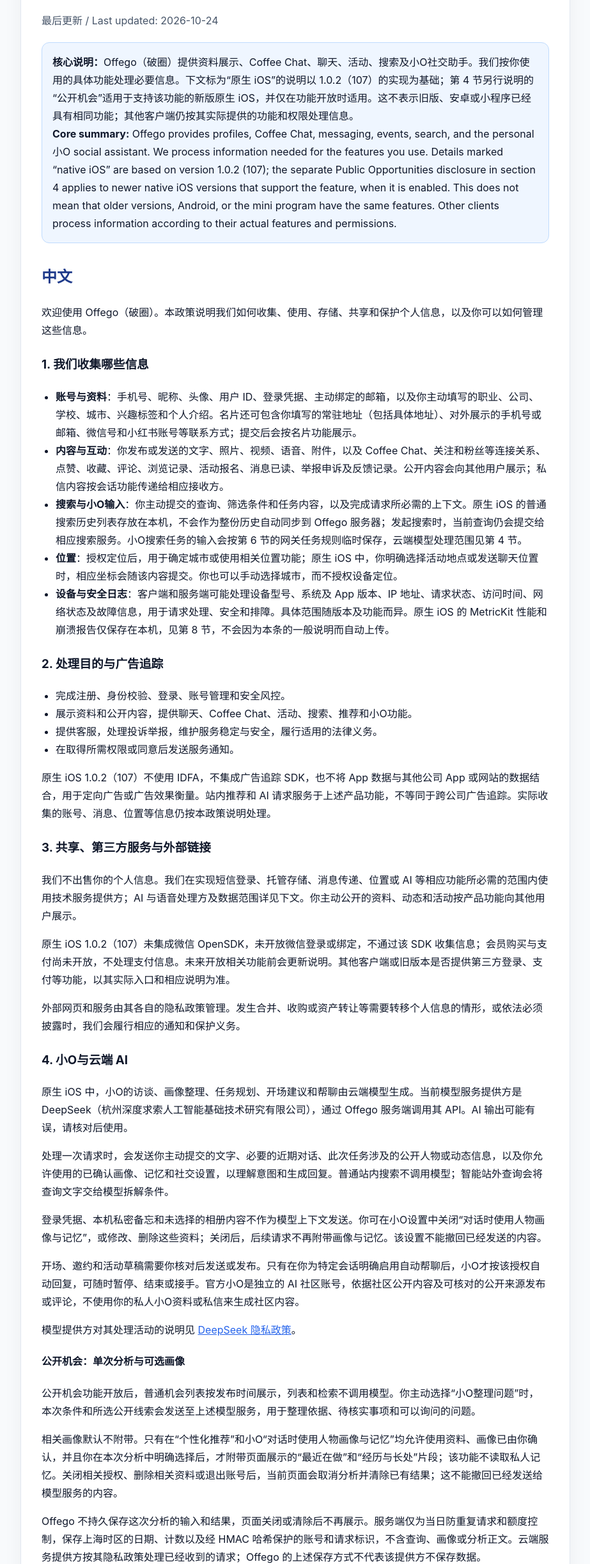
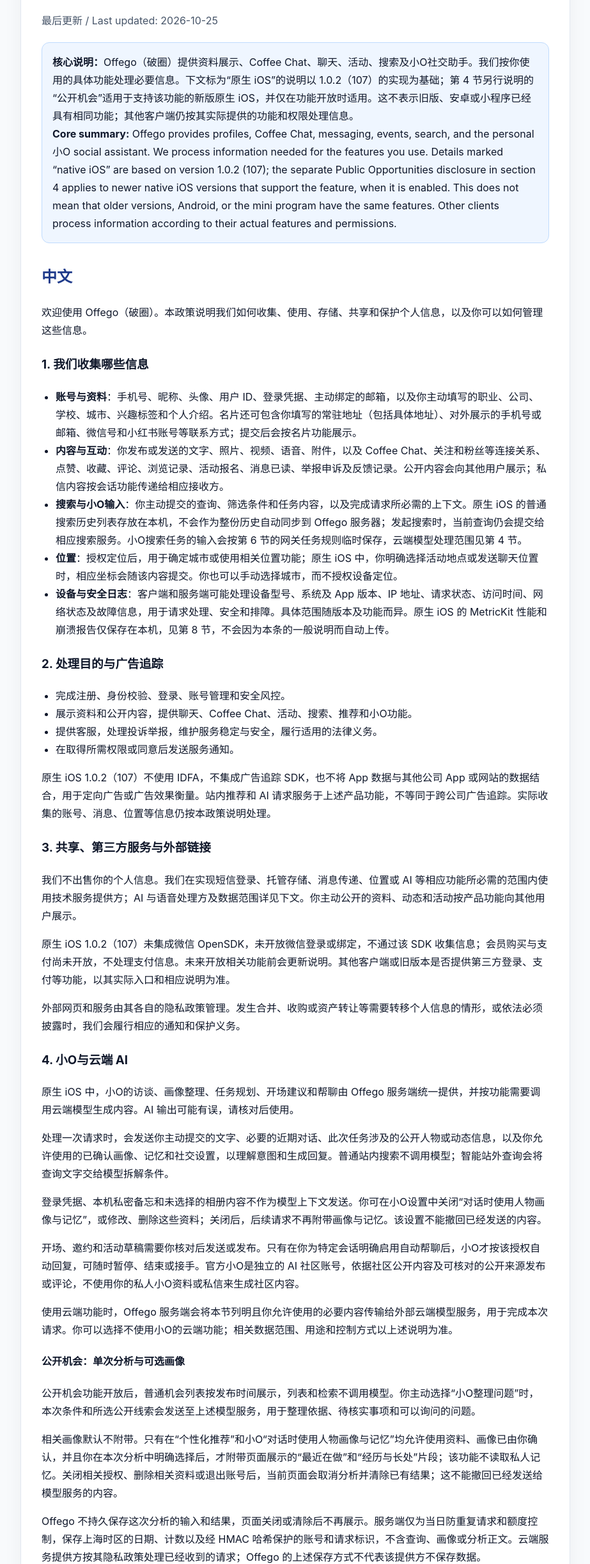
Before and after one commit to diudiuabailu-pixel/app-legal-docs, a plain HTML site: page offego-privacy.html in a window 1280 px wide. Shown: the part 116-2560 px from the top of the page at 64% size, without its empty margins (178-1101 px from the left). Drawn offline with Linux system fonts and the light colour scheme.

Commit message:
Use cloud-model wording in Offego public privacy policy [skip ci]

```diff
--- a/offego-privacy.html
+++ b/offego-privacy.html
@@ -53,7 +53,7 @@
 <body>
   <main class="wrap">
     <h1>Offego（破圈）隐私政策 / Privacy Policy</h1>
-    <p class="meta">最后更新 / Last updated: 2026-10-24</p>
+    <p class="meta">最后更新 / Last updated: 2026-10-25</p>
 
     <div class="note">
       <strong>核心说明：</strong>Offego（破圈）提供资料展示、Coffee Chat、聊天、活动、搜索及小O社交助手。我们按你使用的具体功能处理必要信息。下文标为“原生 iOS”的说明以 1.0.2（107）的实现为基础；第 4 节另行说明的“公开机会”适用于支持该功能的新版原生 iOS，并仅在功能开放时适用。这不表示旧版、安卓或小程序已经具有相同功能；其他客户端仍按其实际提供的功能和权限处理信息。<br>
@@ -88,11 +88,11 @@
       <p>外部网页和服务由其各自的隐私政策管理。发生合并、收购或资产转让等需要转移个人信息的情形，或依法必须披露时，我们会履行相应的通知和保护义务。</p>
 
       <h3>4. 小O与云端 AI</h3>
-      <p>原生 iOS 中，小O的访谈、画像整理、任务规划、开场建议和帮聊由云端模型生成。当前模型服务提供方是 DeepSeek（杭州深度求索人工智能基础技术研究有限公司），通过 Offego 服务端调用其 API。AI 输出可能有误，请核对后使用。</p>
+      <p>原生 iOS 中，小O的访谈、画像整理、任务规划、开场建议和帮聊由 Offego 服务端统一提供，并按功能需要调用云端模型生成内容。AI 输出可能有误，请核对后使用。</p>
       <p>处理一次请求时，会发送你主动提交的文字、必要的近期对话、此次任务涉及的公开人物或动态信息，以及你允许使用的已确认画像、记忆和社交设置，以理解意图和生成回复。普通站内搜索不调用模型；智能站外查询会将查询文字交给模型拆解条件。</p>
       <p>登录凭据、本机私密备忘和未选择的相册内容不作为模型上下文发送。你可在小O设置中关闭“对话时使用人物画像与记忆”，或修改、删除这些资料；关闭后，后续请求不再附带画像与记忆。该设置不能撤回已经发送的内容。</p>
       <p>开场、邀约和活动草稿需要你核对后发送或发布。只有在你为特定会话明确启用自动帮聊后，小O才按该授权自动回复，可随时暂停、结束或接手。官方小O是独立的 AI 社区账号，依据社区公开内容及可核对的公开来源发布或评论，不使用你的私人小O资料或私信来生成社区内容。</p>
-      <p>模型提供方对其处理活动的说明见 <a href="https://cdn.deepseek.com/policies/zh-CN/deepseek-privacy-policy.html">DeepSeek 隐私政策</a>。</p>
+      <p>使用云端功能时，Offego 服务端会将本节列明且你允许使用的必要内容传输给外部云端模型服务，用于完成本次请求。你可以选择不使用小O的云端功能；相关数据范围、用途和控制方式以上述说明为准。</p>
 
       <h4>公开机会：单次分析与可选画像</h4>
       <p>公开机会功能开放后，普通机会列表按发布时间展示，列表和检索不调用模型。你主动选择“小O整理问题”时，本次条件和所选公开线索会发送至上述模型服务，用于整理依据、待核实事项和可以询问的问题。</p>
@@ -168,11 +168,11 @@
       <p>External websites and services have their own privacy policies. If a merger, acquisition, or asset transfer requires a transfer of personal information, or disclosure is required by law, we will fulfill applicable notification and protection obligations.</p>
 
       <h3>4. 小O and cloud AI</h3>
-      <p>In native iOS, 小O interviews, portrait summaries, task planning, conversation starters, and chat assistance use a cloud model. The current model provider is DeepSeek (Hangzhou DeepSeek Artificial Intelligence Basic Technology Research Co., Ltd.), whose API is called through Offego servers. AI output may be inaccurate; review it before use.</p>
+      <p>In native iOS, 小O interviews, portrait summaries, task planning, conversation starters, and chat assistance are provided through Offego servers, which call cloud models as needed to generate content. AI output may be inaccurate; review it before use.</p>
       <p>A request sends the text you submit, necessary recent conversation, relevant public profile or post information, and confirmed portrait, memories, and social settings you allow to be used, for understanding intent and generating a response. Ordinary in-app search does not call the model; intelligent external search sends query text to the model to interpret search conditions.</p>
       <p>Login credentials, device-only private notes, and unselected photo-library content are not sent as model context. In 小O settings, you can turn off the use of portrait and memories in conversations, or edit or delete those records. Subsequent requests then omit the portrait and memories. This setting cannot recall information already sent.</p>
       <p>Conversation starters, invitations, and event drafts require your review before sending or publishing. 小O automatically replies only after you explicitly enable automatic chat assistance for a particular conversation; you can pause, end, or take over it. Official 小O is a separate AI community account that posts or comments using public community content and verifiable public sources, without using your private 小O records or direct messages to generate community content.</p>
-      <p>See the <a href="https://cdn.deepseek.com/policies/zh-CN/deepseek-privacy-policy.html">DeepSeek Privacy Policy</a> for the provider’s description of its processing.</p>
+      <p>When you use cloud features, Offego servers transmit the necessary information described in this section, within the permissions you have granted, to external cloud-model services to fulfill your request. You can choose not to use 小O cloud features. The information involved, purposes, and controls are described above.</p>
 
       <h4>Public Opportunities: one-time analysis and optional portrait excerpts</h4>
       <p>When Public Opportunities is enabled, its ordinary list is ordered by publication time, and listing and search do not call the model. When you choose “Ask 小O to prepare questions,” your criteria for that request and the selected public opportunity are sent to the model service above to organize supporting evidence, points to verify, and questions you could ask.</p>
```
